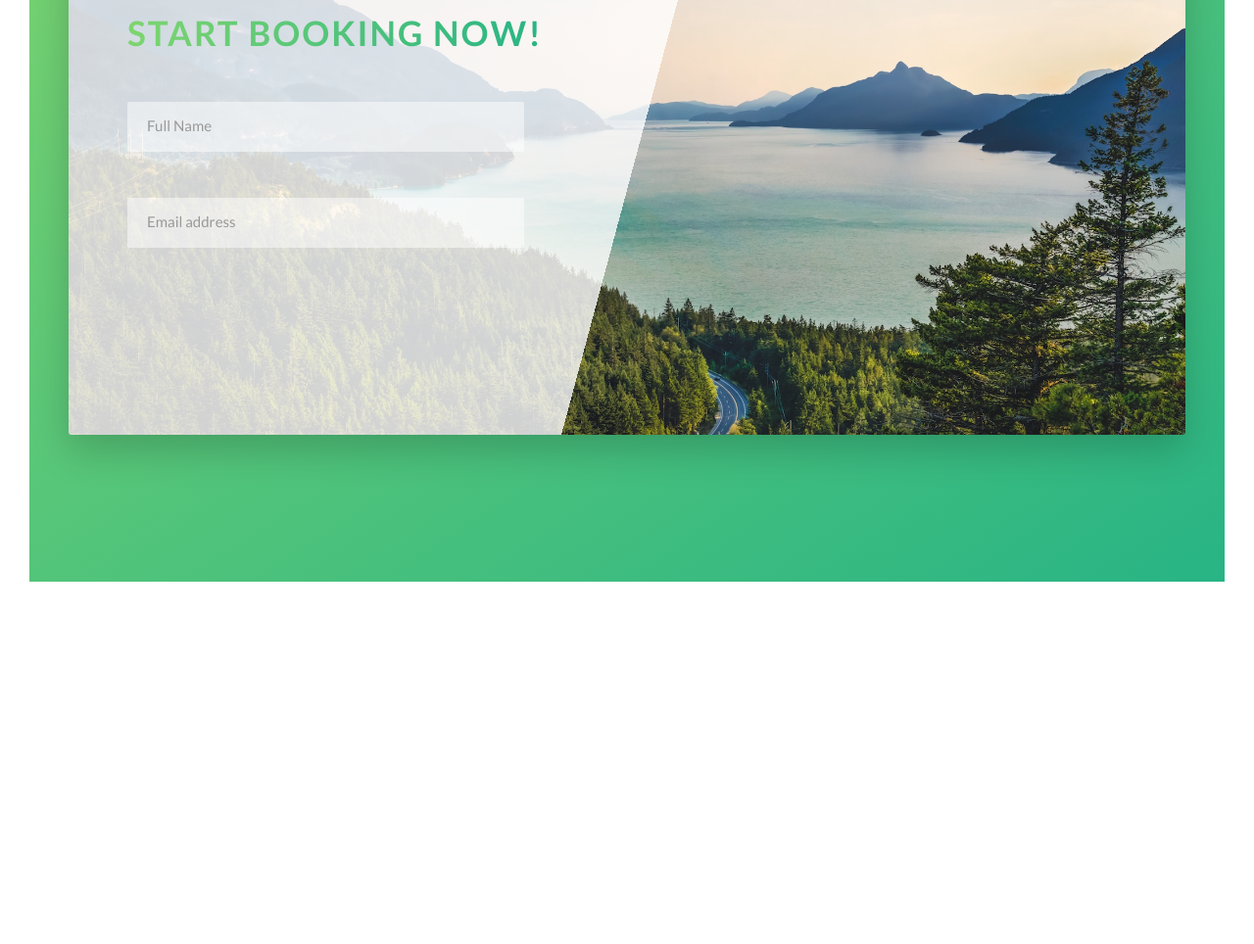
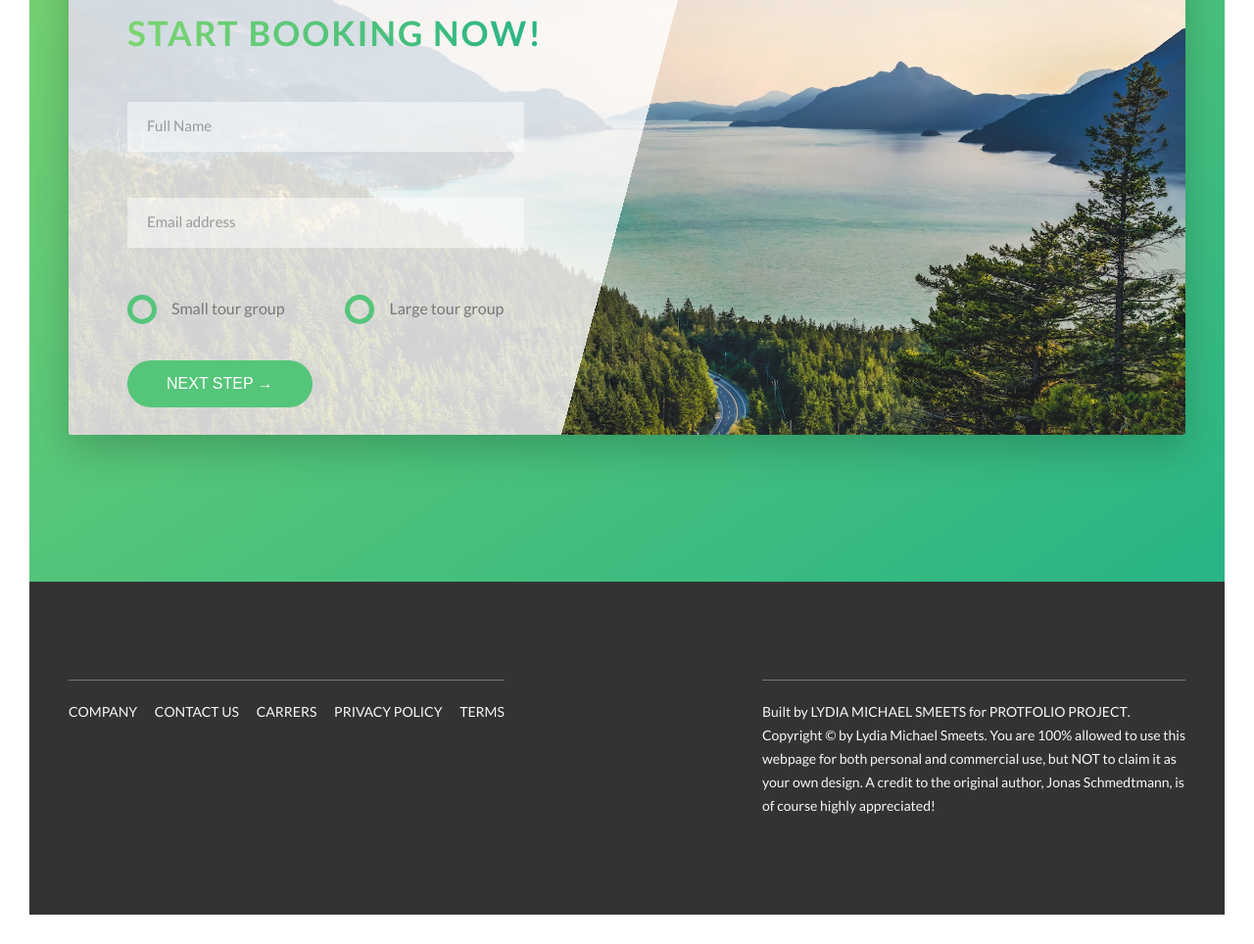
Before and after one commit to Lydia-coder/Natours, a website: page index.html in a window 1280 px wide. Shown: the part 4693-5657 px from the top of the page at 98% size. Before the commit the page ends 5317 px from the top, so only its background shows below. Drawn offline with Linux system fonts and the light colour scheme.

Commit message:
added footer and styled footer

```diff
--- a/index.html
+++ b/index.html
@@ -297,13 +297,57 @@
                                 <input type="email" class="form__input" placeholder="Email address" id="email" required >
                                 <label for="email" class="form__label">Email address</label>
                             </div>
+                            <div class="form__group u-margin-bottom-medium">
+                                <div class="form__radio-group">
+                                    <input type="radio" class="form__radio-input" id="small" name="size">
+                                    <label for="small" class="form__radio-label">
+                                        <span class="form__radio-button"></span>
+                                        Small tour group
+                                    </label>
+                                </div>
+
+                                <div class="form__radio-group">
+                                    <input type="radio" class="form__radio-input" id="large" name="size">
+                                    <label for="large" class="form__radio-label">
+                                        <span class="form__radio-button"></span>
+                                        Large tour group
+                                    </label>
+                                </div>
+                            </div>
+                            <div class="form__group">
+                                <button class="btn btn--green">Next step &rarr;</button>
+                            </div>
                         </form>
                     </div>
                 </div>
 
             </div>
+
         </section>
        </main>
+       <footer class="footer">
+        <div class="row">
+            <div class="col-1-of-2">
+                <div class="footer__navigation">
+                    <ul class="footer__list">
+                        <li class="footer__item"><a href="#" class="footer__link">Company</a></li>
+                        <li class="footer__item"><a href="#" class="footer__link">Contact us</a></li>
+                        <li class="footer__item"><a href="#" class="footer__link">Carrers</a></li>
+                        <li class="footer__item"><a href="#" class="footer__link">Privacy policy</a></li>
+                        <li class="footer__item"><a href="#" class="footer__link">Terms</a></li>
+                    </ul>
+                </div>
+            </div>
+            <div class="col-1-of-2">
+                <p class="footer__copyright">
+                    Built by <a href="#" class="footer__link">Lydia Michael Smeets</a> for  <a href="#" class="footer__link">Protfolio project</a>.
+                    Copyright &copy; by Lydia Michael Smeets. You are 100% allowed to use this webpage for both personal
+                    and commercial use, but NOT to claim it as your own design. A credit to the original author, Jonas
+                    Schmedtmann, is of course highly appreciated!
+                </p>
+            </div>
+        </div>
+       </footer>
        <!-- <section class="grid-test">
        <div class="row">
         <div class="col-1-of-2">
--- a/sass/base/_utillities.scss
+++ b/sass/base/_utillities.scss
@@ -1,18 +1,18 @@
 .u-center-text {
-  text-align: center;
+  text-align: center !important;
 }
-.u-margin-bottom-big {
-  margin-bottom: 8rem;
+.u-margin-bottom-big  {
+  margin-bottom: 8rem !important;
 }
 
 .u-margin-bottom-medium {
-  margin-bottom: 4rem;
+  margin-bottom: 4rem !important;
 }
 
 .u-margin-bottom-small {
-  margin-bottom: 1.5rem;
+  margin-bottom: 1.5rem !important;
 }
 
-.u-margin-top-big { margin-top: 8rem ;}
+.u-margin-top-big { margin-top: 8rem !important;}
 
-.u-margin-top-huge { margin-top: 10rem ;}
+.u-margin-top-huge { margin-top: 10rem !important;}
--- a/sass/components/_button.scss
+++ b/sass/components/_button.scss
@@ -1,4 +1,5 @@
 .btn{
+    &,
     &:link,
     &:visited{
     text-transform: uppercase ;
@@ -9,6 +10,10 @@
     transition: all .2s;
     position: relative;
     font-size: $default-fontsize;
+
+    //change for the <button> element
+    border:none;
+    cursor: pointer;
     }
 
     &:hover{
@@ -20,7 +25,9 @@
         }
     }
 
-    &:active{
+    &:active,
+    &:focus{
+        outline: none;
         transform: translateY(-1px);
         box-shadow: 0 .5rem 1rem rgba($color-black,.2);
     }
--- a/sass/components/_form.scss
+++ b/sass/components/_form.scss
@@ -1,39 +1,37 @@
 .form {
+    &__group:not(:last-child) {
+        margin-bottom: 2rem;
+    }
 
-    &__group:not(:last-child){
-        margin-bottom: 2rem;
-
-
-    }
-    &__input{
+    &__input {
         font-size: 1.5rem;
         font-family: inherit;
-        color:inherit;
+        color: inherit;
         padding: 1.5rem 2rem;
         border-radius: 2px;
         background-color: rgba($color-white, .5);
         border: none;
         border-bottom: 3px solid transparent;
-        width:90%;
-        display: block ;
+        width: 90%;
+        display: block;
+        transition: all .3s;
+
+
 
         &:focus {
             outline: none;
-            box-shadow:0 1rem 2rem rgba($color-black, .1);
-            border-bottom: 3px solid $color-primary ;
+            box-shadow: 0 1rem 2rem rgba($color-black, .1);
+            border-bottom: 3px solid $color-primary;
         }
 
-         &:focus:invalid{
-            border-bottom: 3px solid $color-secondary-dark ;
+        &:focus:invalid {
+            border-bottom: 3px solid $color-secondary-dark;
         }
 
         &::-webkit-input-placeholder {
             color: $color-grey-dark-2;
         }
     }
-
-
-
 
 
     &__label {
@@ -45,10 +43,58 @@
         transition: all .3s;
     }
 
-    &__input:placeholder-shown + &__label{
+    &__input:placeholder-shown + &__label {
         opacity: 0;
         visibility: hidden;
         transform: translateY(-4rem);
+    }
+
+
+    &__radio-group {
+        width: 49%;
+        display: inline-block;
+
 
     }
+
+    &__radio-input {
+        display: none;
     }
+
+    &__radio-label {
+        font-size: $default-fontsize;
+        cursor: pointer;
+        position: relative;
+        padding-left: 4.5rem;
+    }
+
+    &__radio-button {
+        height: 3rem;
+        width: 3rem;
+        border: 5px solid $color-primary;
+        border-radius: 50%;
+        display: inline-block;
+        position: absolute;
+        left: 0;
+        top: -.4rem;
+
+        &::after {
+            content: "";
+            display: block;
+            height: 1.3rem;
+            width: 1.3rem;
+            border-radius: 50%;
+            position: absolute;
+            top: 50%;
+            left: 50%;
+            transform: translate(-50%, -50%);
+            background-color: $color-primary;
+            opacity: 0;
+            transition: opacity .2s;
+        }
+    }
+
+    &__radio-input:checked ~ &__radio-label &__radio-button::after {
+        opacity: 1;
+    }
+}
--- /dev/null
+++ b/sass/layout/_footer.scss
@@ -0,0 +1,57 @@
+.footer{
+    background-color: $color-grey-dark-3;
+    padding: 10rem 0;
+    font-size: 1.4rem;
+    color: $color-grey-light-1;
+
+    &__logo-box{
+        text-align: center;
+        margin-bottom: 8rem;
+    }
+    &__logo{
+        width: 15rem;
+        height: auto;
+    }
+    &__navigation{
+        border-top: 1px solid $color-grey-dark;
+        padding-top: 2rem;
+        display: inline-block;
+    }
+    &__list{
+        list-style: none;
+    }
+
+    &__item {
+        display: inline-block;
+        &:not(:last-child){
+           margin-right: 1.5rem;
+        }
+    }
+
+    &__link{
+&:link,
+&:visited{
+    color: $color-grey-light-1;
+    background-color: $color-grey-dark-3;
+    text-decoration: none;
+    text-transform: uppercase;
+    display: inline-block;
+    transition: all .2s;
+}
+
+&:hover,
+&:active{
+    color: $color-primary;
+    box-shadow: 0 1rem 2rem rgba($color-black, .4);
+    transform: rotate(5deg) scale(1.3);
+}
+    }
+
+  &__copyright{
+      border-top: 1px solid $color-grey-dark;
+      padding-top: 2rem;
+      width: 80%;
+      float: right;
+
+  }
+}
--- a/sass/main.scss
+++ b/sass/main.scss
@@ -21,3 +21,4 @@
 
  @import "layout/header";
  @import "layout/grid";
+ @import "layout/footer";
```
Also changed, not shown: css/style.css. Lines whose indentation alone changed are shown as unchanged.
